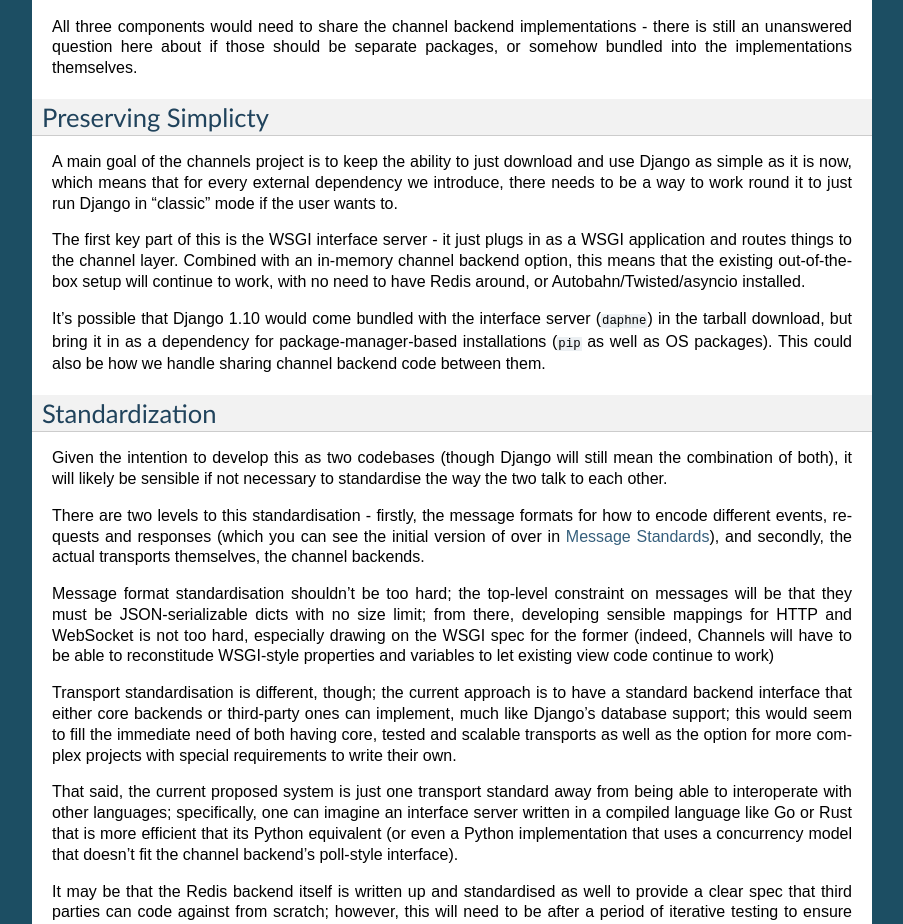
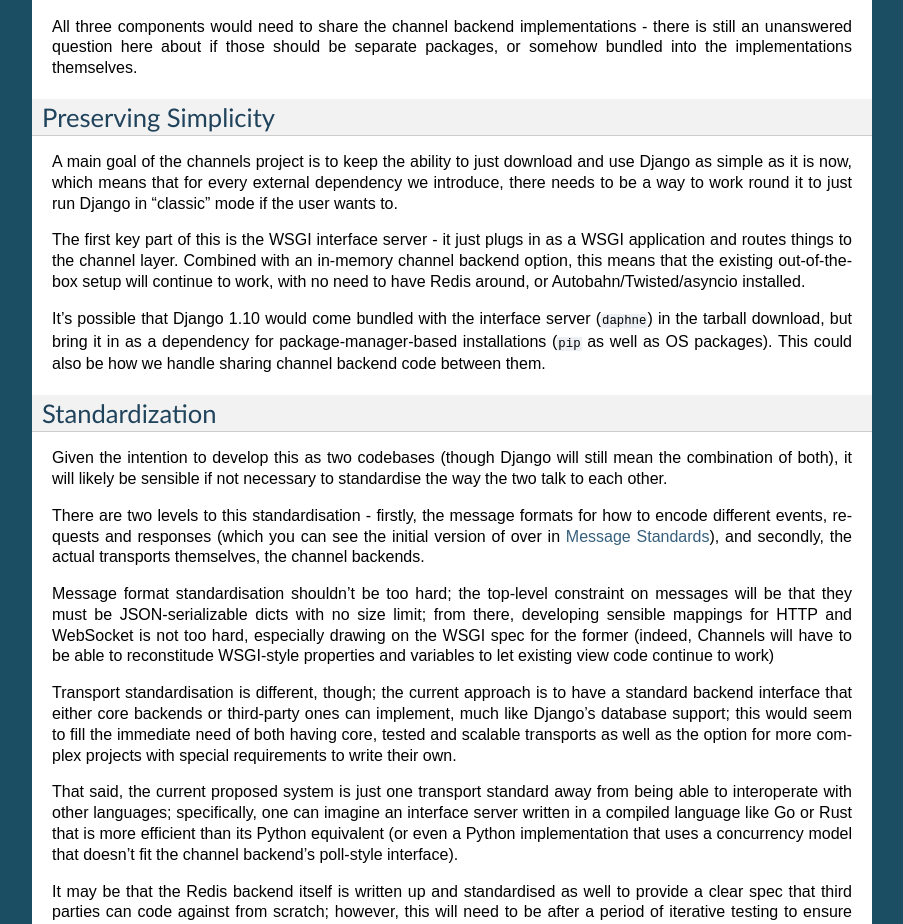
Before and after one commit to phillipchain/DjangoChannels, a Sphinx documentation site: the page built from docs/integration-plan.rst, in a window 1280 px wide and 1400 px high, scrolled down 426 px. Shown: the part 158-1082 px from the top of the window, without its empty margins (198-1101 px from the left). Built offline with Sphinx 7.4.7, drawn with Linux system fonts in a browser that asks for light colours; some of the changed text lies outside the part shown.

Commit message:
fix 2 typos in integration plan docs

```diff
--- a/docs/integration-plan.rst
+++ b/docs/integration-plan.rst
@@ -18,8 +18,8 @@ This would then be supplemented by two implementations of the "worker" end of th
 
 All three components would need to share the channel backend implementations - there is still an unanswered question here about if those should be separate packages, or somehow bundled into the implementations themselves.
 
-Preserving Simplicty
---------------------
+Preserving Simplicity
+---------------------
 
 A main goal of the channels project is to keep the ability to just download and use Django as simple as it is now, which means that for every external dependency we introduce, there needs to be a way to work round it to just run Django in "classic" mode if the user wants to.
 
@@ -38,7 +38,7 @@ Message format standardisation shouldn't be too hard; the top-level constraint o
 
 Transport standardisation is different, though; the current approach is to have a standard backend interface that either core backends or third-party ones can implement, much like Django's database support; this would seem to fill the immediate need of both having core, tested and scalable transports as well as the option for more complex projects with special requirements to write their own.
 
-That said, the current proposed system is just one transport standard away from being able to interoperate with other languages; specifically, one can imagine an interface server written in a compiled language like Go or Rust that is more efficient that its Python equivalent (or even a Python implementation that uses a concurrency model that doesn't fit the channel backend's poll-style interface).
+That said, the current proposed system is just one transport standard away from being able to interoperate with other languages; specifically, one can imagine an interface server written in a compiled language like Go or Rust that is more efficient than its Python equivalent (or even a Python implementation that uses a concurrency model that doesn't fit the channel backend's poll-style interface).
 
 It may be that the Redis backend itself is written up and standardised as well to provide a clear spec that third parties can code against from scratch; however, this will need to be after a period of iterative testing to ensure whatever is proposed can scale to handle both large messages and large volumes of messages, and can shard horizontally.
 
```
